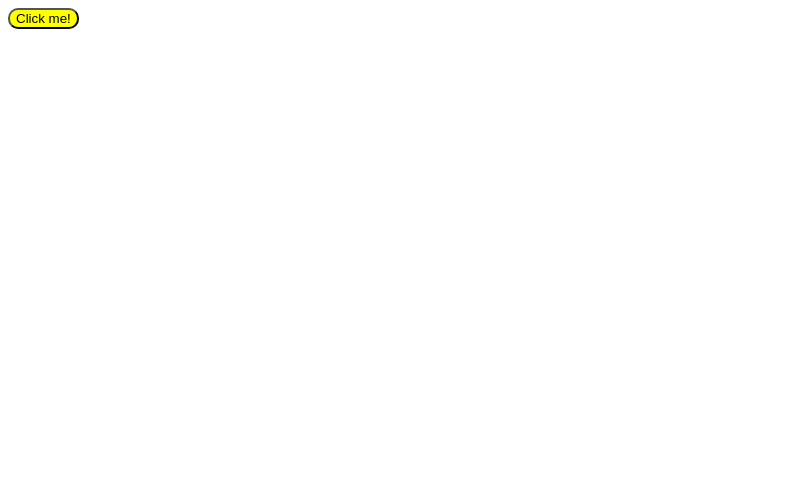
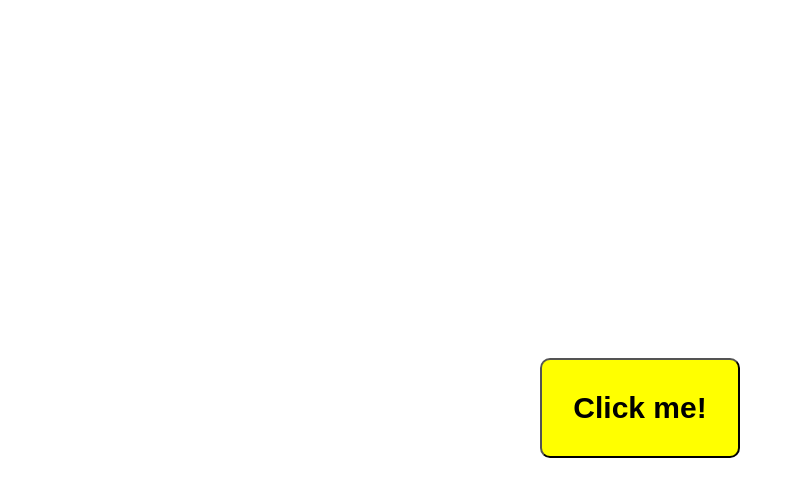
Before and after one commit to s-sruthi-vellore/react-basics, a React (Vite) app: page / in a window 1280 px wide. Shown: the top 496 px of the page, without its empty margins (0-795 px from the left). Built offline with nearby package versions, Linux system fonts and the light colour scheme.

Commit message:
Handling non-click events

```diff
--- a/src/Button.jsx
+++ b/src/Button.jsx
@@ -1,13 +1,19 @@
+// Handling click events
 function doSomething() {
-    console.log("Button is clicked");
+    console.log("Button is clicked")
+}
+
+// Handling non-click events
+function handleHover() {
+    console.log("Hover");
 }
 
 export default function Button() {
-    let styles = {backgroundColor: "yellow", cursor: 'pointer', borderRadius: 10}
+    let styles = { backgroundColor: "yellow", cursor: 'pointer', borderRadius: 10, width: "200px", height: "100px", fontWeight: "bold", fontSize: "30px"}
     return (
         <>
-            <div>
-                <button onClick={doSomething} style={styles}>Click me!</button>
+            <div style={{display: "flex", justifyContent: "center", alignItems: "center", height: "100vh"}}>
+                <button onClick={doSomething} style={styles} onMouseOver={handleHover}>Click me!</button>
             </div>
         </>
     );
```
